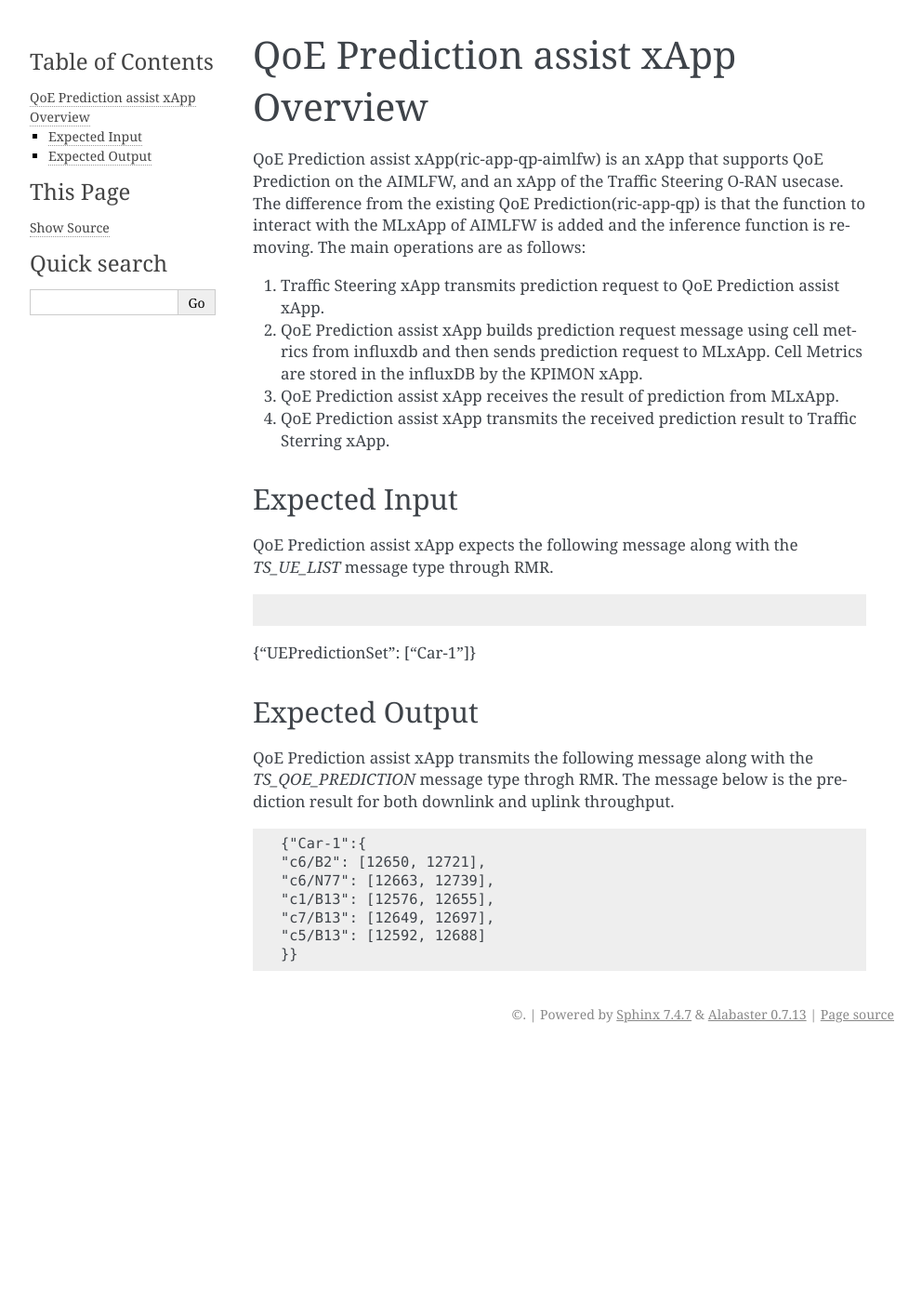
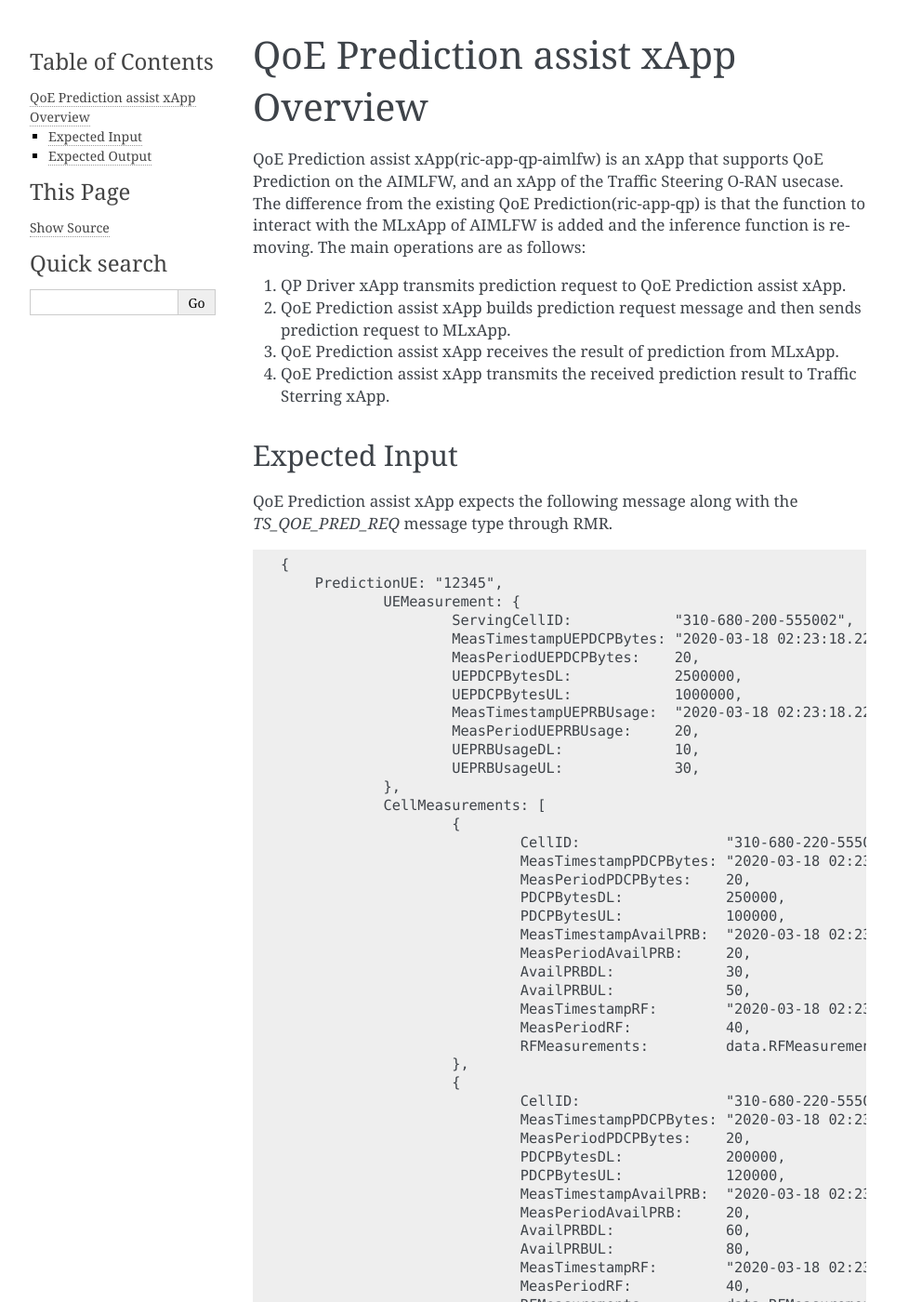
Before and after one commit to o-ran-sc/ric-app-qp-aimlfw, a Sphinx documentation site: the page built from docs/overview.rst, in a window 1280 px wide and 1400 px high. Shown: the whole window at 93% size, without its empty margins (148-1140 px from the left). Built offline with Sphinx 7.4.7, drawn with Linux system fonts in a browser that asks for light colours; some of the changed text lies outside the part shown.

Commit message:
- Update docs - Formatting docs - Added RMR msg `TS_QOE_PRED_REQ` to handle msg from QP driver
Issue-Id: AIMLFW-12

Signed-off-by: minhac.lee <minhac.lee@samsung.com>
Change-Id: Ie30bb0d72859e689338ceac306b29f04389810fa

```diff
--- a/docs/overview.rst
+++ b/docs/overview.rst
@@ -10,19 +10,75 @@ QoE Prediction assist xApp(ric-app-qp-aimlfw) is an xApp that supports QoE Predi
 The difference from the existing QoE Prediction(ric-app-qp) is that the function to interact with the MLxApp of AIMLFW is added and the inference function is removing.
 The main operations are as follows:
 
-#. Traffic Steering xApp transmits prediction request to QoE Prediction assist xApp.
-#. QoE Prediction assist xApp builds prediction request message using cell metrics from influxdb and then sends prediction request to MLxApp. Cell Metrics are stored in the influxDB by the KPIMON xApp.
+#. QP Driver xApp transmits prediction request to QoE Prediction assist xApp.
+#. QoE Prediction assist xApp builds prediction request message and then sends prediction request to MLxApp.
 #. QoE Prediction assist xApp receives the result of prediction from MLxApp.
 #. QoE Prediction assist xApp transmits the received prediction result to Traffic Sterring xApp.
 
 
 Expected Input
 --------------
-QoE Prediction assist xApp expects the following message along with the `TS_UE_LIST` message type through RMR.
+QoE Prediction assist xApp expects the following message along with the `TS_QOE_PRED_REQ` message type through RMR.
 
 .. code-block:: none
 
-{"UEPredictionSet": ["Car-1"]}
+    {
+        PredictionUE: "12345",
+		UEMeasurement: {
+			ServingCellID:            "310-680-200-555002",
+			MeasTimestampUEPDCPBytes: "2020-03-18 02:23:18.220",
+			MeasPeriodUEPDCPBytes:    20,
+			UEPDCPBytesDL:            2500000,
+			UEPDCPBytesUL:            1000000,
+			MeasTimestampUEPRBUsage:  "2020-03-18 02:23:18.220",
+			MeasPeriodUEPRBUsage:     20,
+			UEPRBUsageDL:             10,
+			UEPRBUsageUL:             30,
+		},
+		CellMeasurements: [
+			{
+				CellID:                 "310-680-220-555001",
+				MeasTimestampPDCPBytes: "2020-03-18 02:23:18.220",
+				MeasPeriodPDCPBytes:    20,
+				PDCPBytesDL:            250000,
+				PDCPBytesUL:            100000,
+				MeasTimestampAvailPRB:  "2020-03-18 02:23:18.220",
+				MeasPeriodAvailPRB:     20,
+				AvailPRBDL:             30,
+				AvailPRBUL:             50,
+				MeasTimestampRF:        "2020-03-18 02:23:18.220",
+				MeasPeriodRF:           40,
+				RFMeasurements:         data.RFMeasurement{RSRP: -90, RSRQ: -13, RSSINR: -2.5},
+			},
+			{
+				CellID:                 "310-680-220-555003",
+				MeasTimestampPDCPBytes: "2020-03-18 02:23:18.220",
+				MeasPeriodPDCPBytes:    20,
+				PDCPBytesDL:            200000,
+				PDCPBytesUL:            120000,
+				MeasTimestampAvailPRB:  "2020-03-18 02:23:18.220",
+				MeasPeriodAvailPRB:     20,
+				AvailPRBDL:             60,
+				AvailPRBUL:             80,
+				MeasTimestampRF:        "2020-03-18 02:23:18.220",
+				MeasPeriodRF:           40,
+				RFMeasurements:         data.RFMeasurement{RSRP: -140, RSRQ: -17, RSSINR: -6},
+			},
+			{
+				CellID:                 "310-680-220-555002",
+				MeasTimestampPDCPBytes: "2020-03-18 02:23:18.220",
+				MeasPeriodPDCPBytes:    20,
+				PDCPBytesDL:            190000,
+				PDCPBytesUL:            100000,
+				MeasTimestampAvailPRB:  "2020-03-18 02:23:18.220",
+				MeasPeriodAvailPRB:     20,
+				AvailPRBDL:             30,
+				AvailPRBUL:             45,
+				MeasTimestampRF:        "2020-03-18 02:23:18.220",
+				MeasPeriodRF:           40,
+				RFMeasurements:         data.RFMeasurement{RSRP: -115, RSRQ: -16, RSSINR: -5},
+			}]
+	}
 
 
 Expected Output
```
Also changed, not shown: docs/user-guide.rst (+73 -62 lines), 1 other file.
